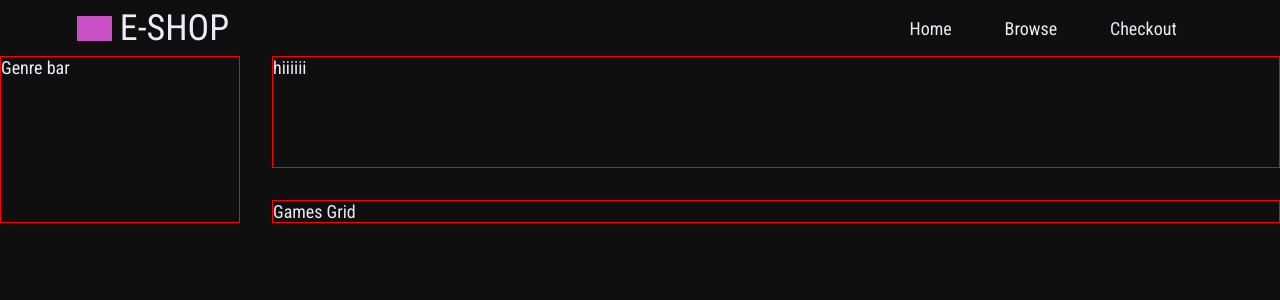
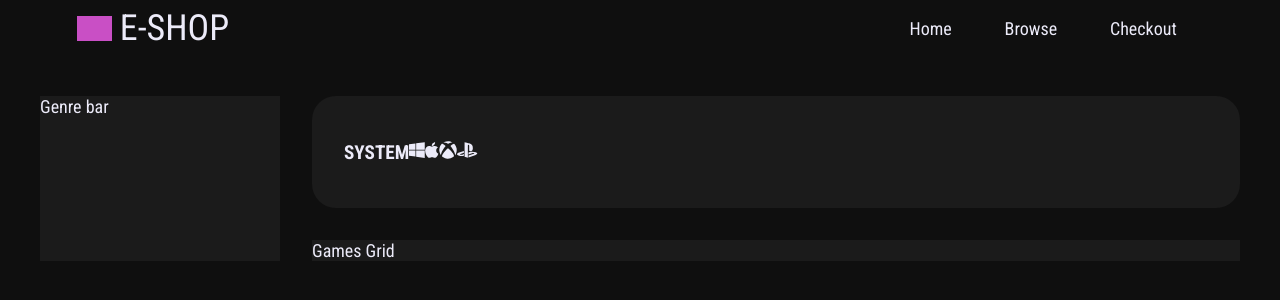
Before and after one commit to Quazf1x/E-SHOP, a React (Vite) app: page /games in a window 1280 px wide. Shown: the top 300 px of the page. Built offline with nearby package versions, Linux system fonts and the light colour scheme.

Commit message:
Ver 0.1.4

```diff
--- a/src/assets/components/BrowsePage/FilterBar.tsx
+++ b/src/assets/components/BrowsePage/FilterBar.tsx
@@ -1,5 +1,23 @@
+import { FontAwesomeIcon } from "@fortawesome/react-fontawesome";
+import {
+  faWindows,
+  faApple,
+  faXbox,
+  faPlaystation,
+} from "@fortawesome/free-brands-svg-icons";
+
 const FilterBar = () => {
-  return <div className="filter-bar-wrapper">hiiiiii</div>;
+  return (
+    <div className="filter-bar-wrapper">
+      <div>
+        <h3 className="filter-heading">System</h3>
+        <FontAwesomeIcon icon={faWindows} />
+        <FontAwesomeIcon icon={faApple} />
+        <FontAwesomeIcon icon={faXbox} />
+        <FontAwesomeIcon icon={faPlaystation} />
+      </div>
+    </div>
+  );
 };
 
 export default FilterBar;
--- a/src/assets/styles/browseBanner.css
+++ b/src/assets/styles/browseBanner.css
@@ -2,14 +2,12 @@
   display: grid;
   gap: 2rem;
   grid-template: 7rem 1fr / 15rem 1fr;
+  margin: 2.5rem;
 }
 
 .browse-banner > div {
-  border: 1px solid red;
-}
-
-.filter-bar-wrapper {
-  grid-column: 2/3;
+  /* border: 1px solid red; */
+  background-color: var(--dark-grey);
 }
 
 .games-grid-wrapper {
@@ -19,3 +17,21 @@
 .genre-bar-wrapper {
   grid-row: 1/3;
 }
+
+.filter-bar-wrapper {
+  align-items: center;
+  background-color: var(--dark-grey);
+  border-radius: 1.5rem;
+  display: flex;
+  grid-column: 2/3;
+  padding: 0 2rem;
+}
+
+.filter-bar-wrapper > div {
+  display: flex;
+}
+
+.filter-heading {
+  font-size: 1.2rem;
+  text-transform: uppercase;
+}
--- a/src/assets/styles/index.css
+++ b/src/assets/styles/index.css
@@ -5,6 +5,7 @@
   --lighter-primary: #e574e1;
   --bg: #0f0f0f;
   --lighter-bg: #2c2c2c;
+  --dark-grey: #1b1b1b;
 }
 *,
 *::after,
```
